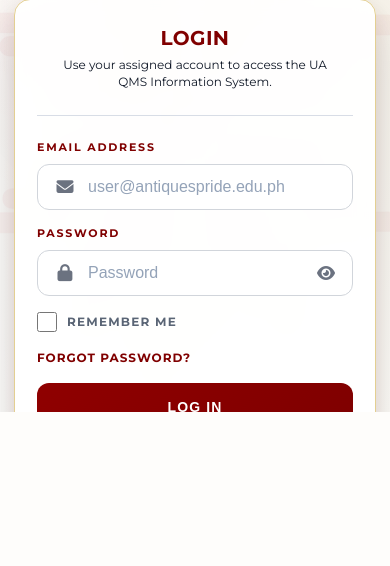
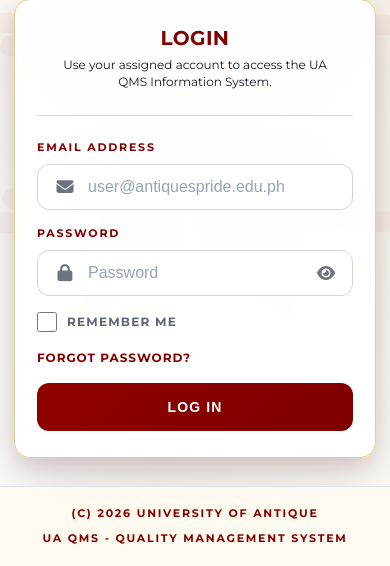
Before and after one commit to tondavao/ua-qms, a PHP site: page / in a window 390 px wide. Shown: the part 432-998 px from the top of the page. Before the commit the page ends 844 px from the top, so only its background shows below. Run offline with PHP 8.4, Linux system fonts and the light colour scheme.

Commit message:
Fix login page mobile layout flow and text wrapping

```diff
--- a/assets/css/login.css
+++ b/assets/css/login.css
@@ -21,8 +21,8 @@
 
 html,
 body {
-    height: 100%;
-    overflow: hidden;
+    min-height: 100%;
+    overflow-y: auto;
 }
 
 body {
@@ -34,10 +34,10 @@ body {
 
 .login-page {
     position: relative;
-    height: 100vh;
+    min-height: 100vh;
     display: flex;
     flex-direction: column;
-    overflow: hidden;
+    overflow-y: auto;
     background:
         radial-gradient(circle at 22% 46%, rgba(128, 0, 0, 0.04), transparent 30%),
         linear-gradient(90deg, rgba(255, 255, 255, 0.72), rgba(255, 255, 255, 0) 42%);
@@ -169,7 +169,7 @@ body {
     font-weight: 800;
     letter-spacing: -0.02em;
     margin-bottom: 24px;
-    white-space: nowrap;
+    white-space: normal;
     max-width: 100%;
 }
 
--- a/index.php
+++ b/index.php
@@ -46,7 +46,7 @@ if (isset($_POST['submit'])) {
     <meta charset="UTF-8">
     <meta name="viewport" content="width=device-width, initial-scale=1.0">
     <title>UA QMS | Login</title>
-    <link rel="stylesheet" href="assets/css/login.css?v=1.2.7">
+    <link rel="stylesheet" href="assets/css/login.css?v=1.2.8">
     <link rel="stylesheet" href="https://cdnjs.cloudflare.com/ajax/libs/font-awesome/6.4.0/css/all.min.css">
 </head>
 <body>
```
